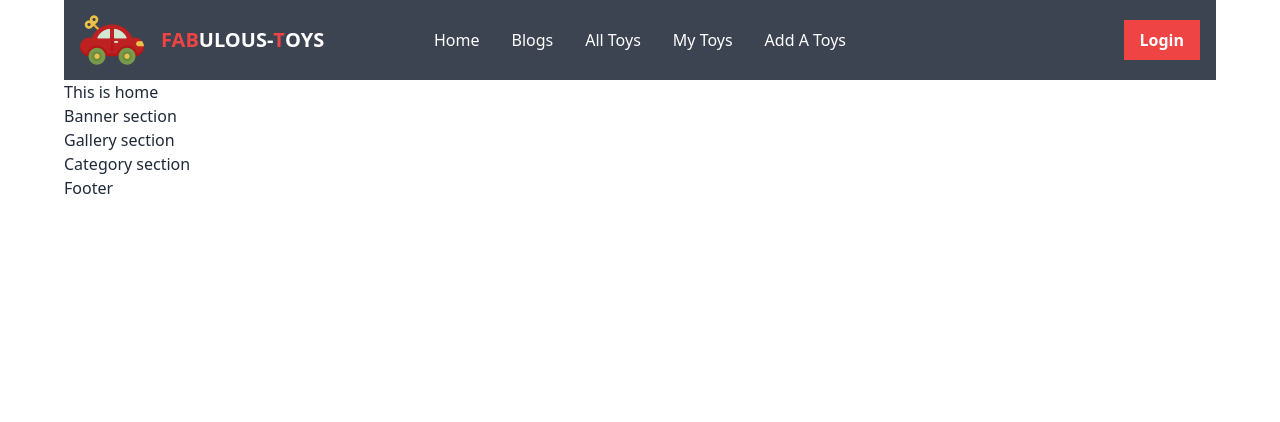
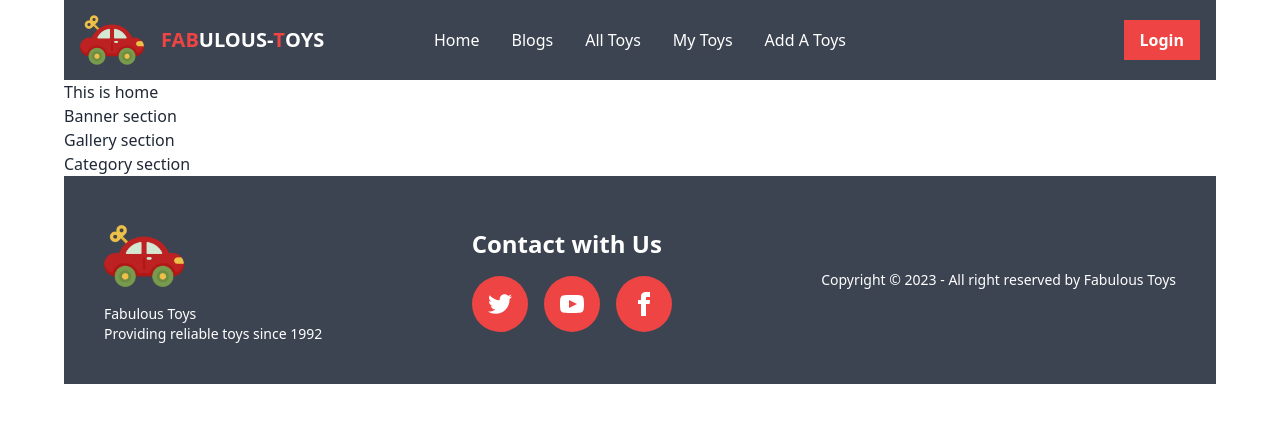
Before and after one commit to Mahadi90/fabulous-toy-client-side, a React (Vite) app: page / in a window 1280 px wide. Shown: the top 422 px of the page. Built offline with nearby package versions, Linux system fonts and the light colour scheme.

Commit message:
footer added

```diff
--- a/src/pages/shared/Footer/Footer.jsx
+++ b/src/pages/shared/Footer/Footer.jsx
@@ -1,11 +1,60 @@
-import React from 'react';
+import React from "react";
+import logo from "../../../assets/logo.png";
 
 const Footer = () => {
-    return (
+  return (
+    <footer className="footer items-center justify-between p-10 bg-neutral text-neutral-content">
+      <div>
+       <img className="w-20 h-20" src={logo} alt="" />
+        <p>
+          Fabulous Toys
+          <br />
+          Providing reliable toys since 1992
+        </p>
+      </div>
+      <div>
+        <span className="text-white font-bold text-2xl mb-2">Contact with Us</span>
+        <div className="grid grid-flow-col gap-4">
+          <a className=" bg-red-500 p-4 rounded-full">
+            <svg
+              xmlns="http://www.w3.org/2000/svg"
+              width="24"
+              height="24"
+              viewBox="0 0 24 24"
+              className="fill-current"
+            >
+              <path d="M24 4.557c-.883.392-1.832.656-2.828.775 1.017-.609 1.798-1.574 2.165-2.724-.951.564-2.005.974-3.127 1.195-.897-.957-2.178-1.555-3.594-1.555-3.179 0-5.515 2.966-4.797 6.045-4.091-.205-7.719-2.165-10.148-5.144-1.29 2.213-.669 5.108 1.523 6.574-.806-.026-1.566-.247-2.229-.616-.054 2.281 1.581 4.415 3.949 4.89-.693.188-1.452.232-2.224.084.626 1.956 2.444 3.379 4.6 3.419-2.07 1.623-4.678 2.348-7.29 2.04 2.179 1.397 4.768 2.212 7.548 2.212 9.142 0 14.307-7.721 13.995-14.646.962-.695 1.797-1.562 2.457-2.549z"></path>
+            </svg>
+          </a>
+          <a className=" bg-red-500 p-4 rounded-full">
+            <svg
+              xmlns="http://www.w3.org/2000/svg"
+              width="24"
+              height="24"
+              viewBox="0 0 24 24"
+              className="fill-current"
+            >
+              <path d="M19.615 3.184c-3.604-.246-11.631-.245-15.23 0-3.897.266-4.356 2.62-4.385 8.816.029 6.185.484 8.549 4.385 8.816 3.6.245 11.626.246 15.23 0 3.897-.266 4.356-2.62 4.385-8.816-.029-6.185-.484-8.549-4.385-8.816zm-10.615 12.816v-8l8 3.993-8 4.007z"></path>
+            </svg>
+          </a>
+          <a className=" bg-red-500 p-4 rounded-full">
+            <svg
+              xmlns="http://www.w3.org/2000/svg"
+              width="24"
+              height="24"
+              viewBox="0 0 24 24"
+              className="fill-current"
+            >
+              <path d="M9 8h-3v4h3v12h5v-12h3.642l.358-4h-4v-1.667c0-.955.192-1.333 1.115-1.333h2.885v-5h-3.808c-3.596 0-5.192 1.583-5.192 4.615v3.385z"></path>
+            </svg>
+          </a>
+        </div>
+      </div>
         <div>
-           <h2>Footer</h2>
-        </div>
-    );
+    <p className="text-white">Copyright © 2023 - All right reserved by Fabulous Toys</p>
+  </div>
+    </footer>
+  );
 };
 
 export default Footer;
```
Also changed, not shown: src/pages/shared/Navbar/Navbar.jsx (+29 -16 lines).
